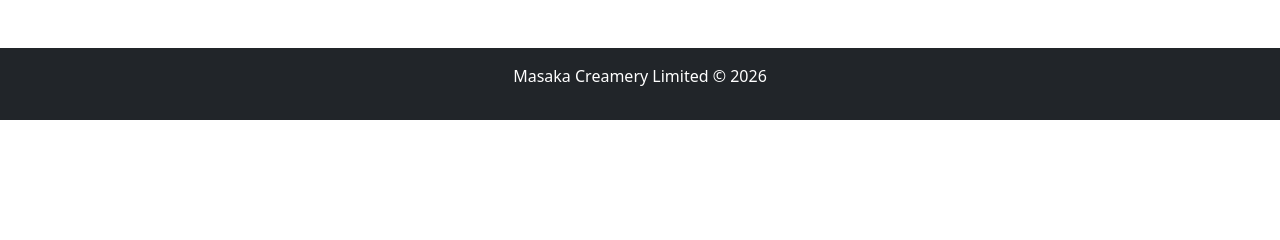
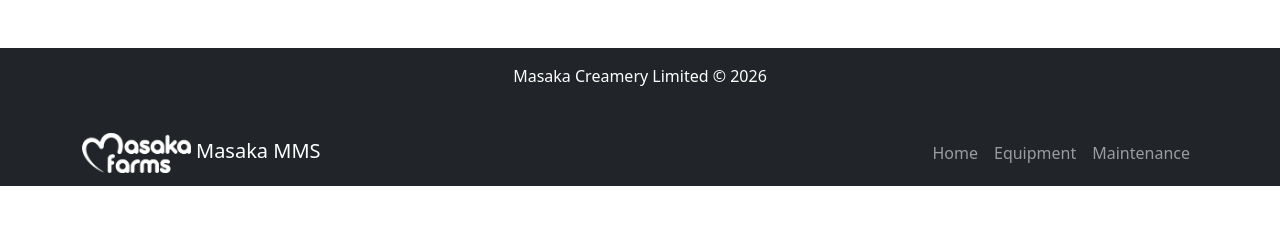
Before and after one commit to benaime07/Masaka-MMS, a Flask app: page /equipment in a window 1280 px wide. Shown: the part 201-441 px from the top of the page. Run offline with Flask 3, Linux system fonts and the light colour scheme; data that the repository does not hold is empty.

Commit message:
Added navbar navigation links

```diff
--- a/Masaka-MMS/templates/base.html
+++ b/Masaka-MMS/templates/base.html
@@ -26,4 +26,26 @@
 
     <script src="https://cdn.jsdelivr.net/npm/bootstrap@5.3.0/dist/js/bootstrap.bundle.min.js"></script>
 </body>
-</html>
+</html><nav class="navbar navbar-expand-lg navbar-dark bg-dark">
+    <div class="container">
+        <a class="navbar-brand" href="/">
+            <img src="{{ url_for('static', filename='images/logo.png') }}" height="40"> Masaka MMS
+        </a>
+        <button class="navbar-toggler" type="button" data-bs-toggle="collapse" data-bs-target="#navbarNav">
+            <span class="navbar-toggler-icon"></span>
+        </button>
+        <div class="collapse navbar-collapse" id="navbarNav">
+            <ul class="navbar-nav ms-auto">
+                <li class="nav-item">
+                    <a class="nav-link" href="/">Home</a>
+                </li>
+                <li class="nav-item">
+                    <a class="nav-link" href="/equipment">Equipment</a>
+                </li>
+                <li class="nav-item">
+                    <a class="nav-link" href="/maintenance">Maintenance</a>
+                </li>
+            </ul>
+        </div>
+    </div>
+</nav>
```
